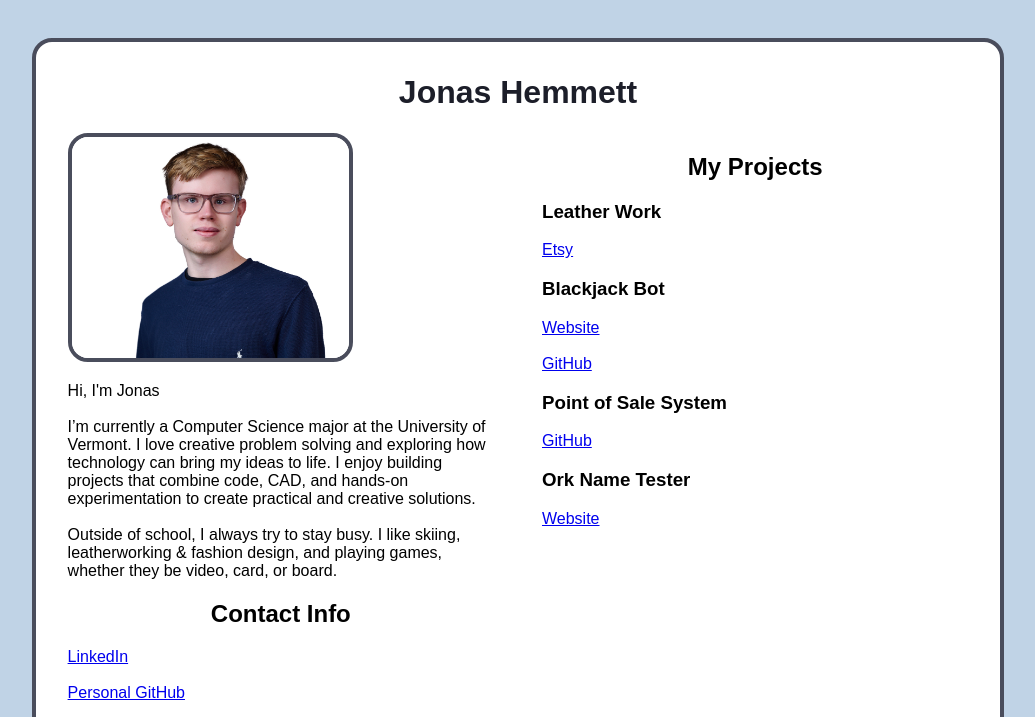
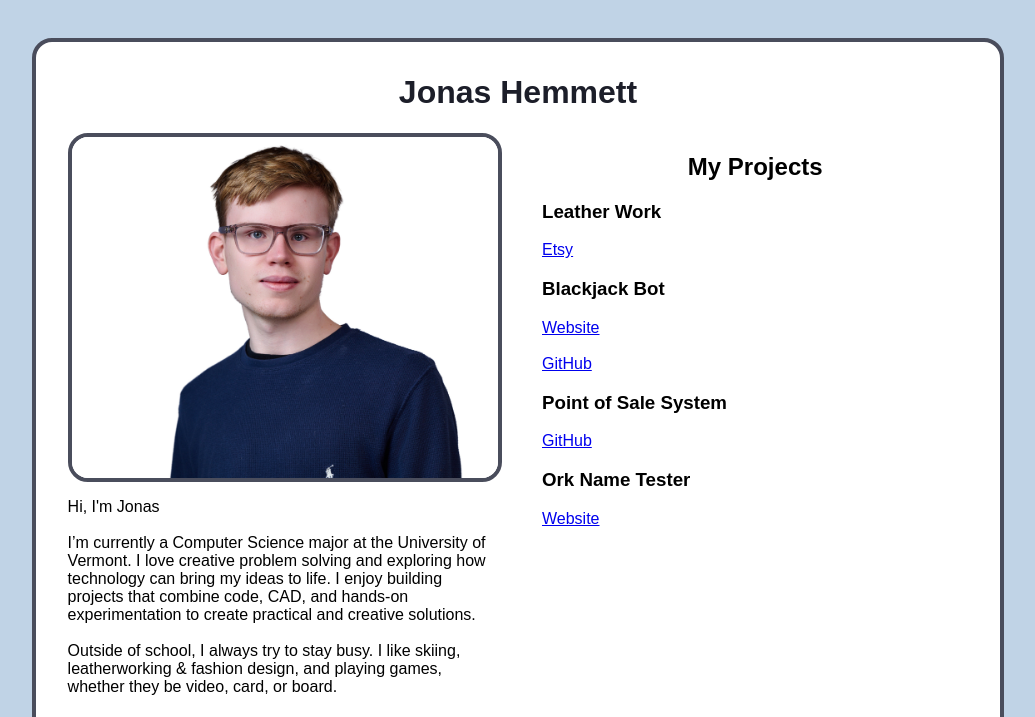
Before and after one commit to jonasgordonhemmett-tech/jonasgordonhemmett-tech.github.io, a PHP site: page / in a window 1280 px wide. Shown: the top 717 px of the page, without its empty margins (122-1157 px from the left). Run offline with PHP 8.4, Linux system fonts and the light colour scheme.

Commit message:
Add files via upload

```diff
--- a/css/custom.css
+++ b/css/custom.css
@@ -39,5 +39,8 @@ img{
 }
 
 .jonasPic{
-    width: 65%;
+    width: 100%;
+    display: block;
+    margin-left: auto;
+    margin-right: auto;
 }
```
